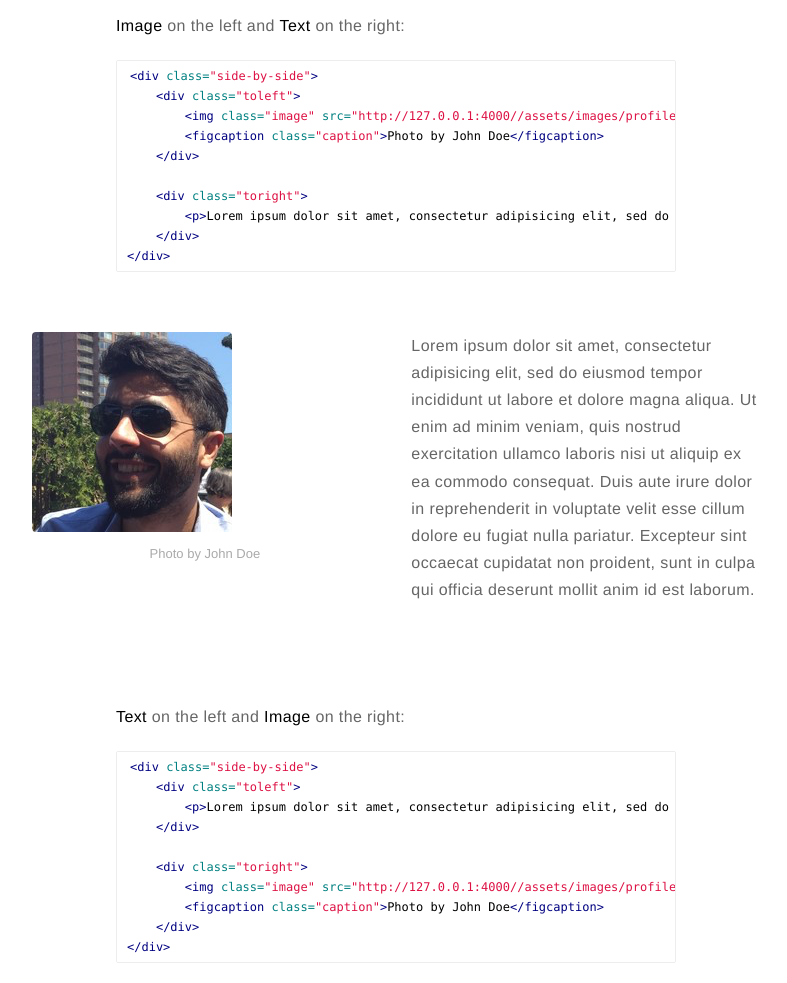
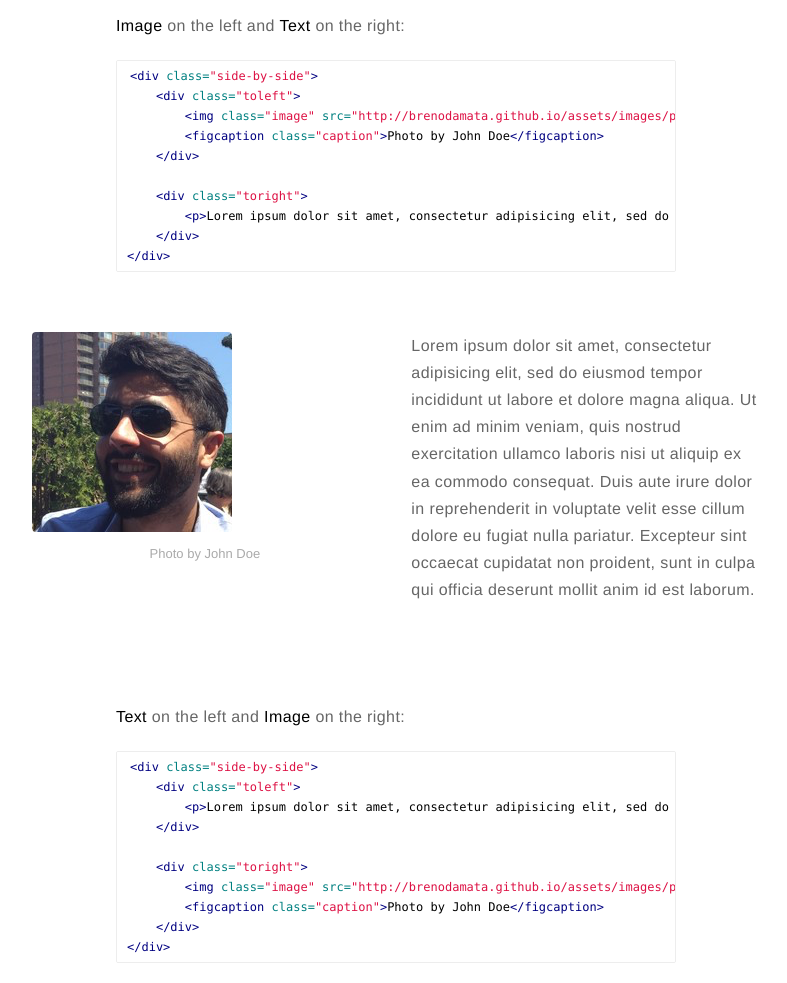
Before and after one commit to brenodamata/old_page, a Jekyll site: the page built from _posts/2015-02-24-markdown-extra-components.markdown, in a window 1280 px wide and 1400 px high, scrolled down 1038 px. Shown: the part 151-1134 px from the top of the window, without its empty margins (244-1031 px from the left). Built offline with Jekyll 4.4.1, drawn with Linux system fonts in a browser that asks for light colours; comment, search, counter and statistics services are not loaded; part of the change alters nothing that is shown.

Commit message:
Update README file

```diff
--- a/_config.yml
+++ b/_config.yml
@@ -7,9 +7,9 @@ external-image: false
 picture: 'assets/images/profile.png'
 
 # Prod URL
-# url: http://brenodamata.github.io
+url: http://brenodamata.github.io
 # Dev URL
-url: http://127.0.0.1:4000/
+# url: http://127.0.0.1:4000/
 
 permalink: /:title/
 
```
Also changed, not shown: README.md.
